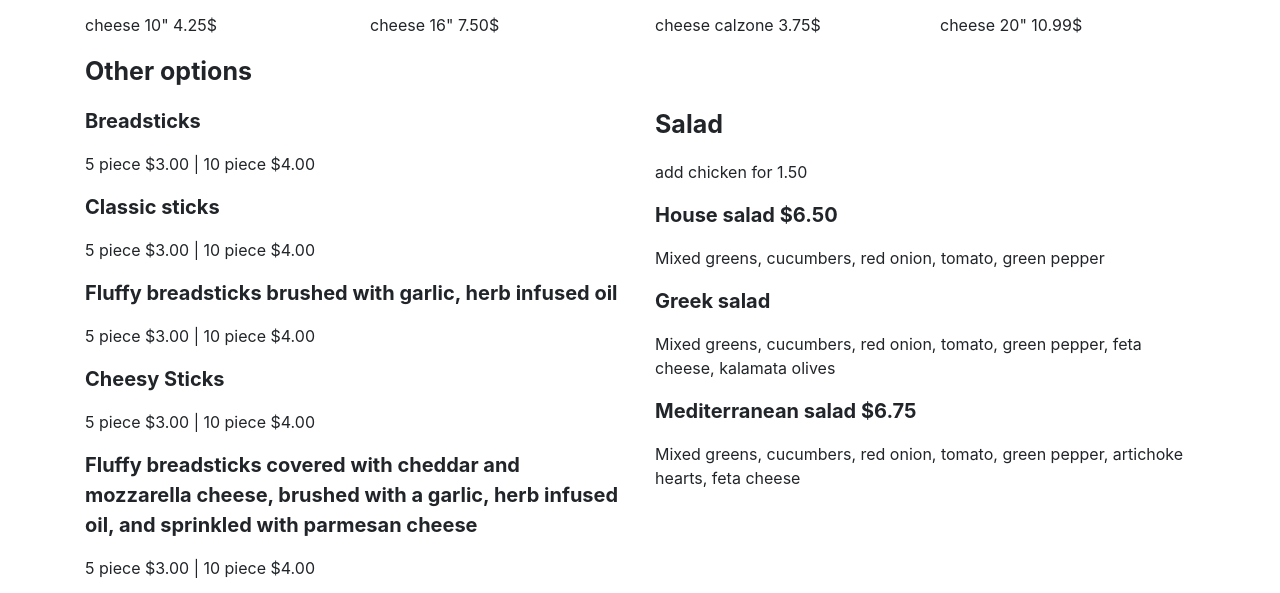
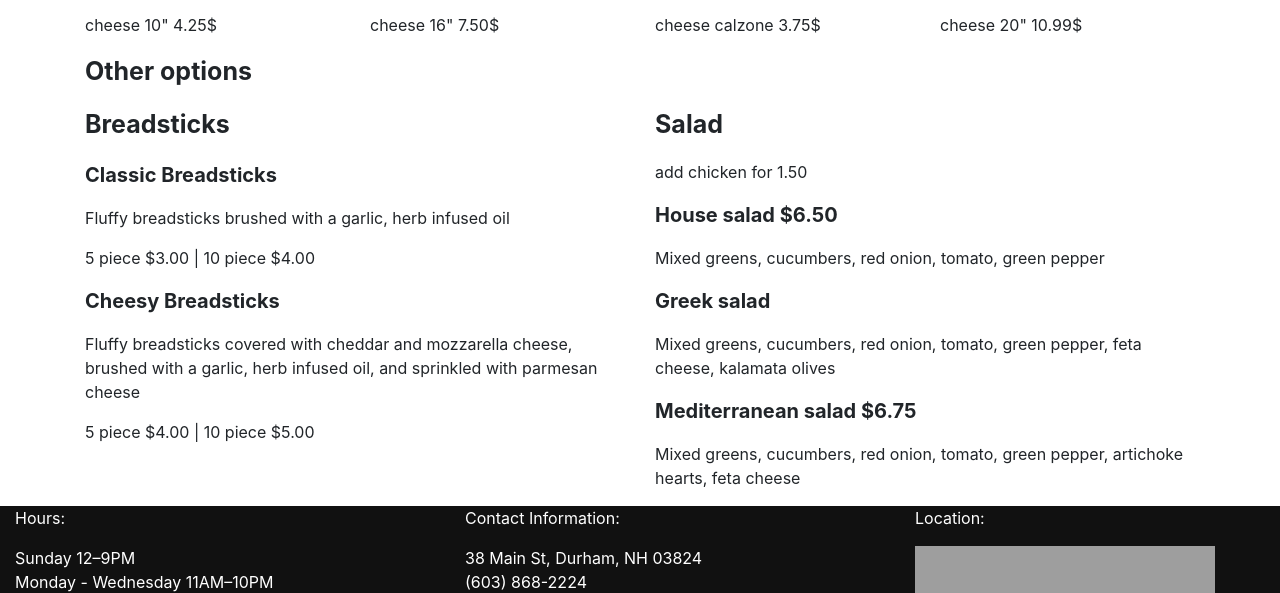
Before and after one commit to irenerobb72/dhop-pizza, a plain HTML site: page menu.html in a window 1280 px wide. Shown: the part 2270-2863 px from the top of the page. Drawn offline with nearby package versions, Linux system fonts and the light colour scheme; some packages are replaced by stand-ins of ours; grey boxes are pictures that could not be loaded.

Commit message:
fixing the bottom of the menu

```diff
--- a/menu.html
+++ b/menu.html
@@ -358,16 +358,13 @@
       <div class="container10">
         <div class="row">
           <div class="col-sm">
-            <p class="heading-name2">Breadsticks</p>
+            <p class="heading-name">Breadsticks</p>
+            <p class="heading-name2">Classic Breadsticks</p>
+            <p>Fluffy breadsticks brushed with a garlic, herb infused oil</p>
             <p>5 piece $3.00 |	10 piece $4.00</p>
-            <p class="heading-name2">Classic sticks</p>
-            <p>5 piece $3.00 |	10 piece $4.00</p>
-            <p class="heading-name2">Fluffy breadsticks brushed with garlic, herb infused oil</p>
-            <p>5 piece $3.00 |	10 piece $4.00</p>
-            <p class="heading-name2">Cheesy Sticks</p>
-            <p>5 piece $3.00 |	10 piece $4.00</p>
-            <p class="heading-name2">Fluffy breadsticks covered with cheddar and mozzarella cheese, brushed with a garlic, herb infused oil, and sprinkled with parmesan cheese	</p>
-            <p>5 piece $3.00 |	10 piece $4.00</p>
+            <p class="heading-name2">Cheesy Breadsticks</p>
+            <p>Fluffy breadsticks covered with cheddar and mozzarella cheese, brushed with a garlic, herb infused oil, and sprinkled with parmesan cheese</p>
+            <p>5 piece $4.00 |	10 piece $5.00</p>
           </div>
           <div class="col-sm">
             <p class="heading-name">Salad</p>
```
